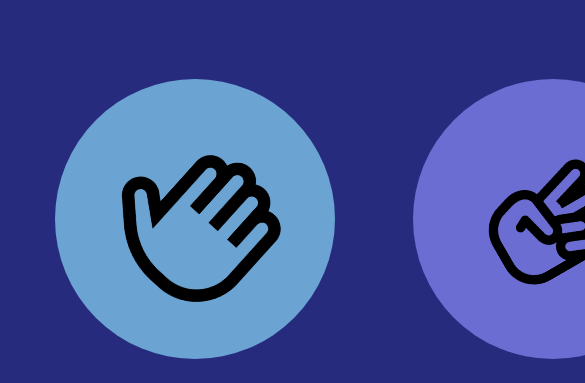
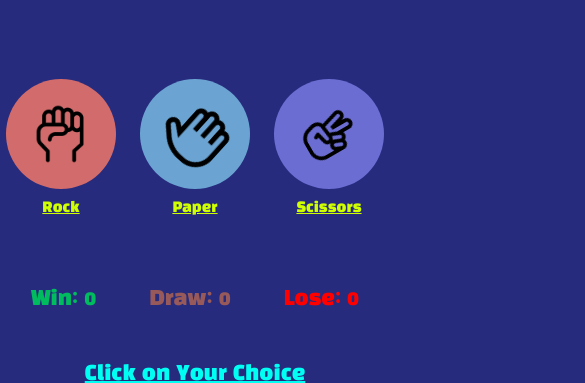
Before and after one commit to CodewithMukal/Rock-Paper-Scissors, a plain HTML site: page index.html in a window 390 px wide. Shown: the part 112-495 px from the top of the page, 585 px wide, since content can reach past the window. Drawn offline with Linux system fonts and the light colour scheme.

Commit message:
Made Responsive

```diff
--- a/style.css
+++ b/style.css
@@ -74,7 +74,7 @@ img{
     display: flex;
     justify-content: center;
     align-items: center;
-    border-radius: 280px;
+    border-radius: 100%;
 }
 .butPar{
     display: flex;
@@ -181,3 +181,35 @@ img{
     font-weight: 400;
     line-height: normal;
 }
+@media only screen and (max-width: 1200px){
+    #title{
+        font-size: 1.75rem;
+    }
+    .buttons{
+        width: 110px;
+        height: 110px;
+        user-select: none;
+    }
+    .buttons img{
+        width: 60px;
+        height: 60px;
+    }
+    .butPar{
+        gap: 10px;
+    }
+    #buttons{
+        gap: 24px;
+    }
+    #buttons p{
+        font-size: 14px;
+    }
+    .scoreText p{
+        font-size: 20px;
+    }
+    #guideText p{
+        font-size: 20px;
+    }
+    #notify{
+        font-size: 36px;
+    }
+}
```
